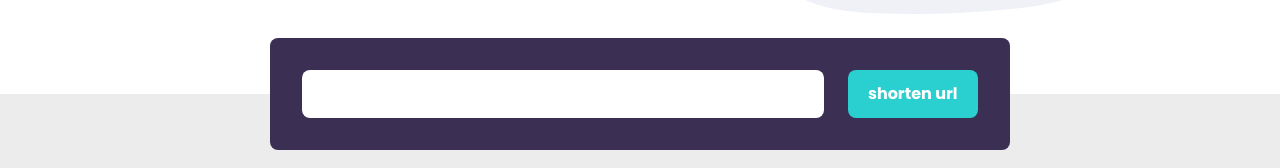
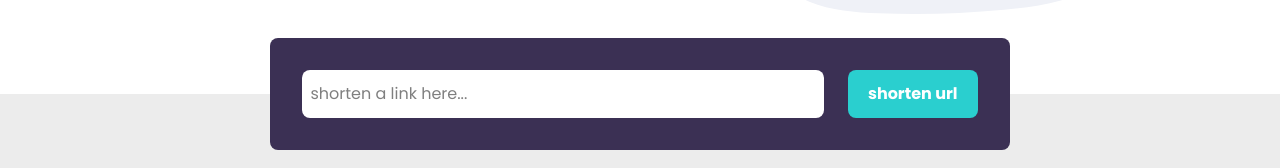
Before and after one commit to sifenfisaha/URL-shortening-API-landing-page, a React (Vite) app: page / in a window 1280 px wide. Shown: the part 435-603 px from the top of the page. Built offline with nearby package versions, Linux system fonts and the light colour scheme.

Commit message:
feat: add user input validation for empty URL field

```diff
--- a/src/components/UrlShortener.tsx
+++ b/src/components/UrlShortener.tsx
@@ -5,10 +5,16 @@ import { shortenUrl } from "../services/urlService";
 const UrlShortener: React.FC = () => {
   const [inputUrl, setInputUrl] = useState<string>("");
   const [copiedUrl, setCopiedUrl] = useState<boolean>(false);
+  const [error, setError] = useState<boolean>(false);
   const { addLink, links } = useUrlStore();
   console.log(links);
 
-  const handleShorten = async () => {
+  const handleShorten = async (e: React.FormEvent<HTMLFormElement>) => {
+    e.preventDefault();
+    if (inputUrl.trim() === "") {
+      setError(true);
+      return;
+    }
     try {
       const data = await shortenUrl(inputUrl);
       addLink({ originalUrl: inputUrl, shortUrl: data.shortUrl });
@@ -32,10 +38,21 @@ const UrlShortener: React.FC = () => {
           onSubmit={handleShorten}
         >
           <input
-            className="p-2 bg-white focus:ring-1 focus:ring-cyan focus:outline-none w-full rounded-lg"
-            onChange={(e) => setInputUrl(e.target.value)}
+            className={`p-2 bg-white focus:ring-1 ${
+              !error ? "focus:ring-cyan" : "focus:ring-red-400"
+            } focus:outline-none w-full rounded-lg`}
+            onChange={(e) => {
+              setInputUrl(e.target.value);
+              setError(false);
+            }}
             type="text"
+            placeholder="shorten a link here..."
           />
+          {error && (
+            <p className="text-red-500 text-sm mt-2">
+              Please enter a valid URL
+            </p>
+          )}
           <button className="px-5 py-3 bg-cyan rounded-lg text-nowrap font-bold text-white cursor-pointer hover:bg-cyan/80 duration-300">
             shorten url
           </button>
--- a/src/services/urlService.ts
+++ b/src/services/urlService.ts
@@ -1,5 +1,3 @@
-// urlService.ts
-
 export const shortenUrl = async (originalUrl: string) => {
   const res = await fetch(
     `https://api.1pt.co/addURL?long=${encodeURIComponent(originalUrl)}`
```
